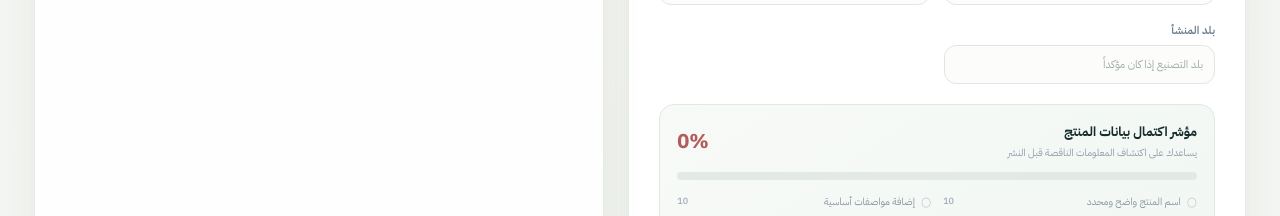
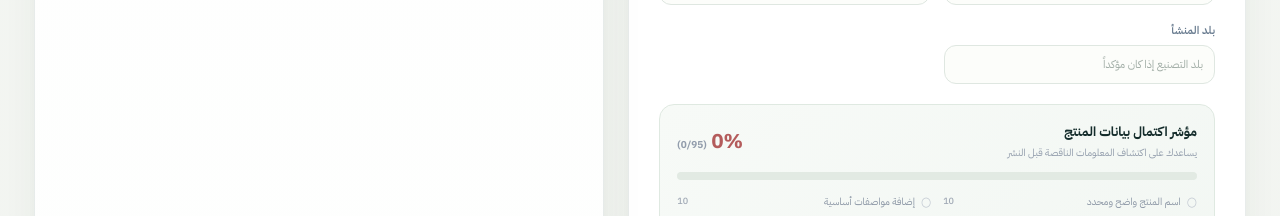
Before and after one commit to mulhamanis16-star/Mulham-Anis, a React (Vite) app in the folder nova-ai-stores/: page / in a window 1280 px wide. Shown: the part 2020-2236 px from the top of the page. Built offline with nearby package versions, Linux system fonts and the light colour scheme.

Commit message:
Show exact completed points in product quality score

```diff
--- a/nova-ai-stores/src/App.tsx
+++ b/nova-ai-stores/src/App.tsx
@@ -198,7 +198,7 @@ export default function App() {
     const earnedPoints = checks.reduce((total, item) => total + (item.done ? item.points : 0), 0);
     const maximumPoints = checks.reduce((total, item) => total + item.points, 0);
     const score = maximumPoints ? Math.round((earnedPoints / maximumPoints) * 100) : 0;
-    return { checks, score, missing: checks.filter(item => !item.done) };
+    return { checks, score, earnedPoints, maximumPoints, missing: checks.filter(item => !item.done) };
   }, [name, details, productInfo]);
 
   const fullText = useMemo(() => result ? [
@@ -541,7 +541,7 @@ export default function App() {
         <div className="quality-panel" aria-live="polite">
           <div className="quality-top">
             <div><strong>مؤشر اكتمال بيانات المنتج</strong><small>يساعدك على اكتشاف المعلومات الناقصة قبل النشر</small></div>
-            <span className={qualityChecks.score >= 80 ? 'quality-good' : qualityChecks.score >= 50 ? 'quality-mid' : 'quality-low'}>{qualityChecks.score}%</span>
+            <span className={qualityChecks.score >= 80 ? 'quality-good' : qualityChecks.score >= 50 ? 'quality-mid' : 'quality-low'}>{qualityChecks.score}% <small>({qualityChecks.earnedPoints}/{qualityChecks.maximumPoints})</small></span>
           </div>
           <div className="quality-track"><span style={{ width: qualityChecks.score + '%' }} /></div>
           <div className="quality-list">
```
